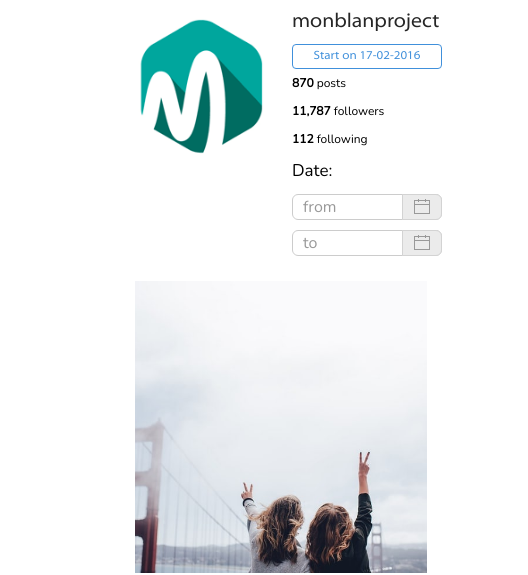
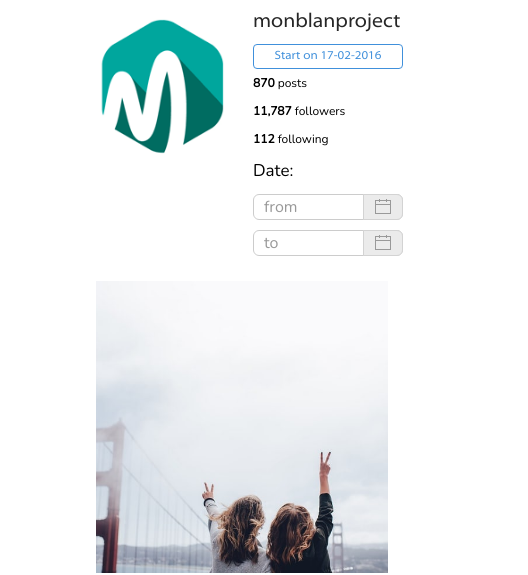
Before and after one commit to NikolayCherevan/spark, a plain HTML site: page index.html in a window 390 px wide. Shown: the top 575 px of the page, 528 px wide, since content can reach past the window. Drawn offline with nearby package versions, Linux system fonts and the light colour scheme.

Commit message:
good job

```diff
--- a/css/components/header.css
+++ b/css/components/header.css
@@ -117,8 +117,9 @@ margin: 0;
   .container {
     left: 15%;
 }
+}
 @media only screen and (max-width: 420px) {
   .container {
-    left: 20%!important;
+    left: 10%;
 }
 }
```
